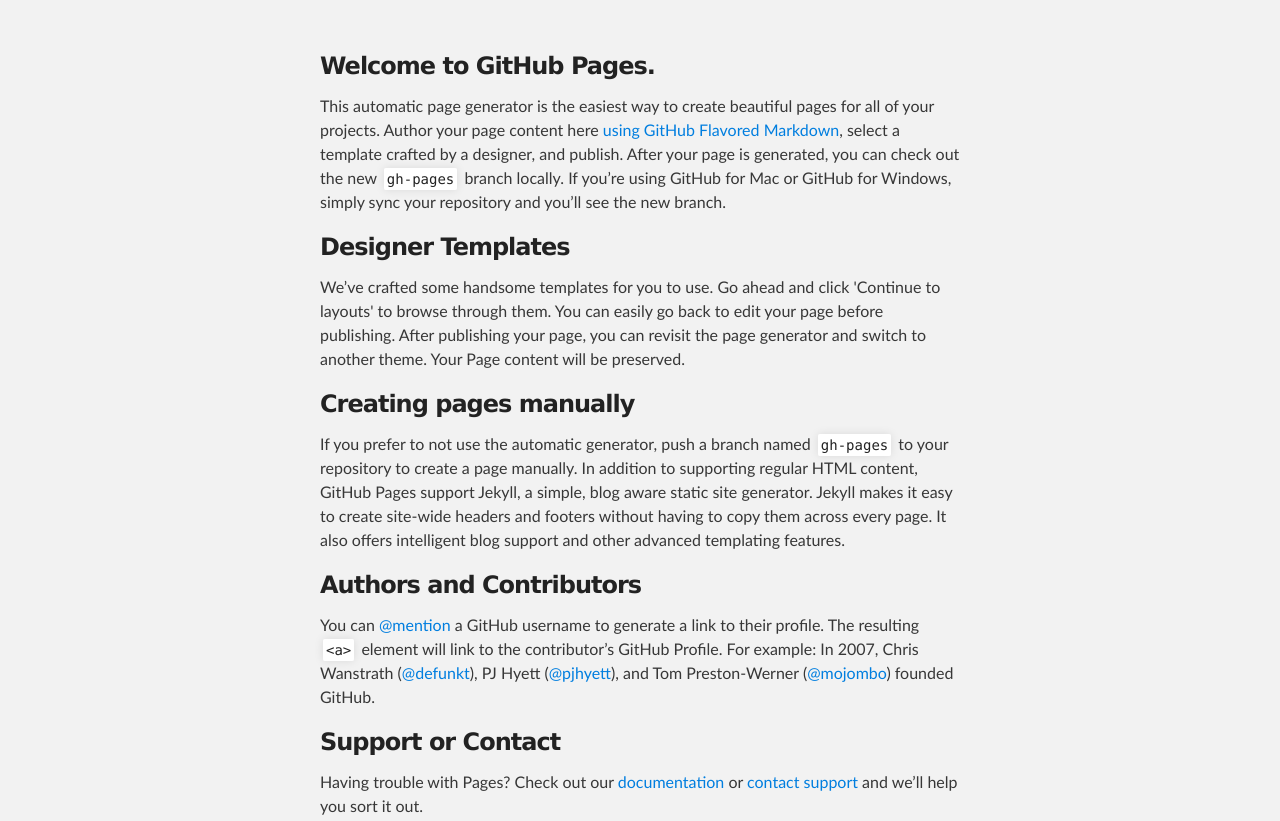
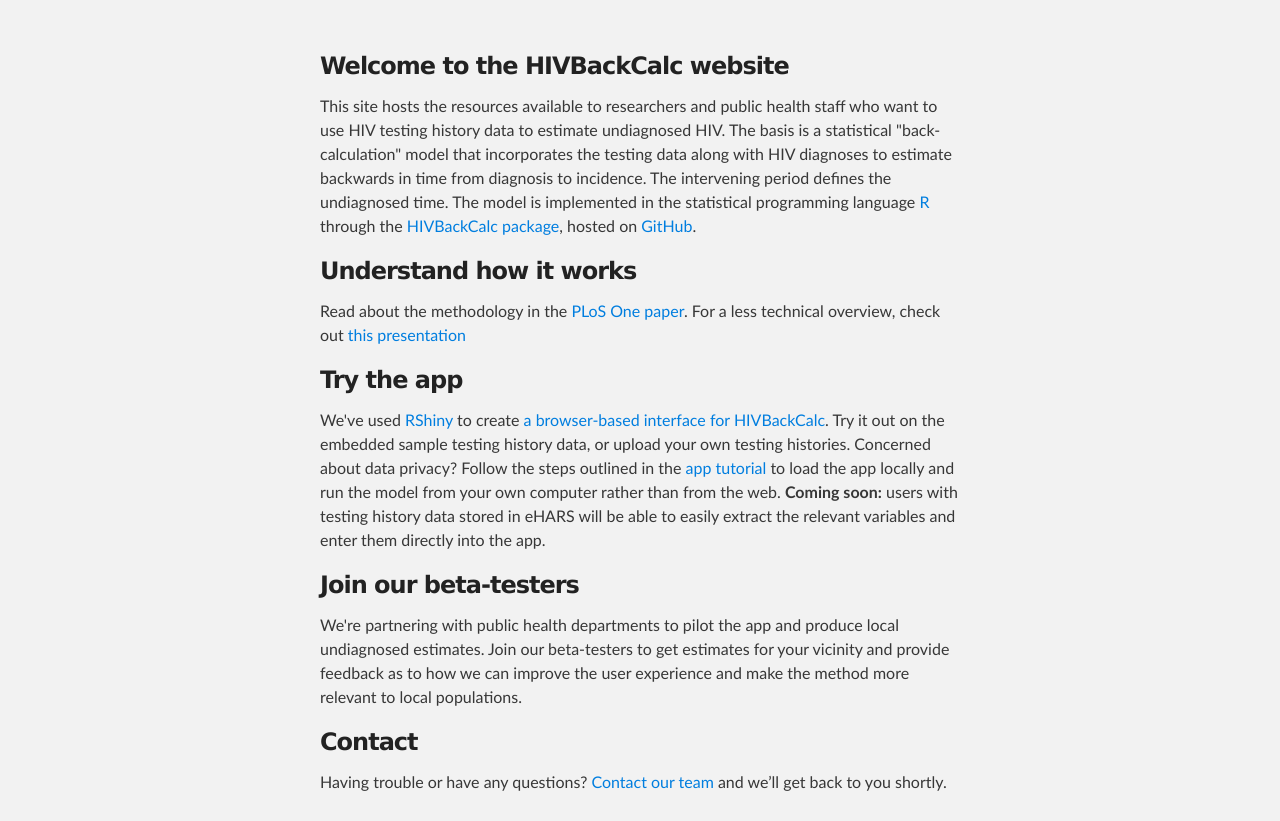
Before and after one commit to hivbackcalc/hivbackcalc.github.io, a plain HTML site: page index.html in a window 1280 px wide. Shown: the part 248-1069 px from the top of the page. Drawn offline with Linux system fonts and the light colour scheme.

Commit message:
Replace master branch with page content via GitHub

```diff
--- a/index.html
+++ b/index.html
@@ -28,29 +28,29 @@
     <div id="main_content_wrap" class="outer">
       <section id="main_content" class="inner">
         <h3>
-<a id="welcome-to-github-pages" class="anchor" href="#welcome-to-github-pages" aria-hidden="true"><span class="octicon octicon-link"></span></a>Welcome to GitHub Pages.</h3>
+<a id="welcome-to-the-hivbackcalc-website" class="anchor" href="#welcome-to-the-hivbackcalc-website" aria-hidden="true"><span class="octicon octicon-link"></span></a>Welcome to the HIVBackCalc website</h3>
 
-<p>This automatic page generator is the easiest way to create beautiful pages for all of your projects. Author your page content here <a href="https://guides.github.com/features/mastering-markdown/">using GitHub Flavored Markdown</a>, select a template crafted by a designer, and publish. After your page is generated, you can check out the new <code>gh-pages</code> branch locally. If you’re using GitHub for Mac or GitHub for Windows, simply sync your repository and you’ll see the new branch.</p>
+<p>This site hosts the resources available to researchers and public health staff who want to use HIV testing history data to estimate undiagnosed HIV. The basis is a statistical "back-calculation" model that incorporates the testing data along with HIV diagnoses to estimate backwards in time from diagnosis to incidence. The intervening period defines the undiagnosed time. The model is implemented in the statistical programming language <a href="https://www.r-project.org/">R</a> through the <a href="https://github.com/hivbackcalc/package1.0/wiki">HIVBackCalc package</a>, hosted on <a href="http://www.github.com">GitHub</a>. </p>
 
 <h3>
-<a id="designer-templates" class="anchor" href="#designer-templates" aria-hidden="true"><span class="octicon octicon-link"></span></a>Designer Templates</h3>
+<a id="understand-how-it-works" class="anchor" href="#understand-how-it-works" aria-hidden="true"><span class="octicon octicon-link"></span></a>Understand how it works</h3>
 
-<p>We’ve crafted some handsome templates for you to use. Go ahead and click 'Continue to layouts' to browse through them. You can easily go back to edit your page before publishing. After publishing your page, you can revisit the page generator and switch to another theme. Your Page content will be preserved.</p>
+<p>Read about the methodology in the <a href="http://journals.plos.org/plosone/article?id=10.1371/journal.pone.0129551">PLoS One paper</a>. For a less technical overview, check out <a href="https://github.com/netterie/HIVBackCalc_App/blob/master/supporting_docs/Estimating%20the%20Undiagnosed%20Fraction.pdf">this presentation</a></p>
 
 <h3>
-<a id="creating-pages-manually" class="anchor" href="#creating-pages-manually" aria-hidden="true"><span class="octicon octicon-link"></span></a>Creating pages manually</h3>
+<a id="try-the-app" class="anchor" href="#try-the-app" aria-hidden="true"><span class="octicon octicon-link"></span></a>Try the app</h3>
 
-<p>If you prefer to not use the automatic generator, push a branch named <code>gh-pages</code> to your repository to create a page manually. In addition to supporting regular HTML content, GitHub Pages support Jekyll, a simple, blog aware static site generator. Jekyll makes it easy to create site-wide headers and footers without having to copy them across every page. It also offers intelligent blog support and other advanced templating features.</p>
+<p>We've used <a href="http://http://shiny.rstudio.com/">RShiny</a> to create <a href="https://hivbackcalc.shinyapps.io/HIVBackCalc_App">a browser-based interface for HIVBackCalc</a>. Try it out on the embedded sample testing history data, or upload your own testing histories. Concerned about data privacy? Follow the steps outlined in the <a href="https://rawgit.com/netterie/HIVBackCalc_App/master/Instruction%20Manual/Instruction_Manual_2.html">app tutorial</a> to load the app locally and run the model from your own computer rather than from the web. <strong>Coming soon:</strong> users with testing history data stored in eHARS will be able to easily extract the relevant variables and enter them directly into the app.</p>
 
 <h3>
-<a id="authors-and-contributors" class="anchor" href="#authors-and-contributors" aria-hidden="true"><span class="octicon octicon-link"></span></a>Authors and Contributors</h3>
+<a id="join-our-beta-testers" class="anchor" href="#join-our-beta-testers" aria-hidden="true"><span class="octicon octicon-link"></span></a>Join our beta-testers</h3>
 
-<p>You can <a href="https://github.com/blog/821" class="user-mention">@mention</a> a GitHub username to generate a link to their profile. The resulting <code>&lt;a&gt;</code> element will link to the contributor’s GitHub Profile. For example: In 2007, Chris Wanstrath (<a href="https://github.com/defunkt" class="user-mention">@defunkt</a>), PJ Hyett (<a href="https://github.com/pjhyett" class="user-mention">@pjhyett</a>), and Tom Preston-Werner (<a href="https://github.com/mojombo" class="user-mention">@mojombo</a>) founded GitHub.</p>
+<p>We're partnering with public health departments to pilot the app and produce local undiagnosed estimates. Join our beta-testers to get estimates for your vicinity and provide feedback as to how we can improve the user experience and make the method more relevant to local populations. </p>
 
 <h3>
-<a id="support-or-contact" class="anchor" href="#support-or-contact" aria-hidden="true"><span class="octicon octicon-link"></span></a>Support or Contact</h3>
+<a id="contact" class="anchor" href="#contact" aria-hidden="true"><span class="octicon octicon-link"></span></a>Contact</h3>
 
-<p>Having trouble with Pages? Check out our <a href="https://help.github.com/pages">documentation</a> or <a href="https://github.com/contact">contact support</a> and we’ll help you sort it out.</p>
+<p>Having trouble or have any questions? <a href="mailto:kurian@uw.edu">Contact our team</a> and we’ll get back to you shortly.</p>
       </section>
     </div>
 
```
Also changed, not shown: params.json (+1 -1 lines).
